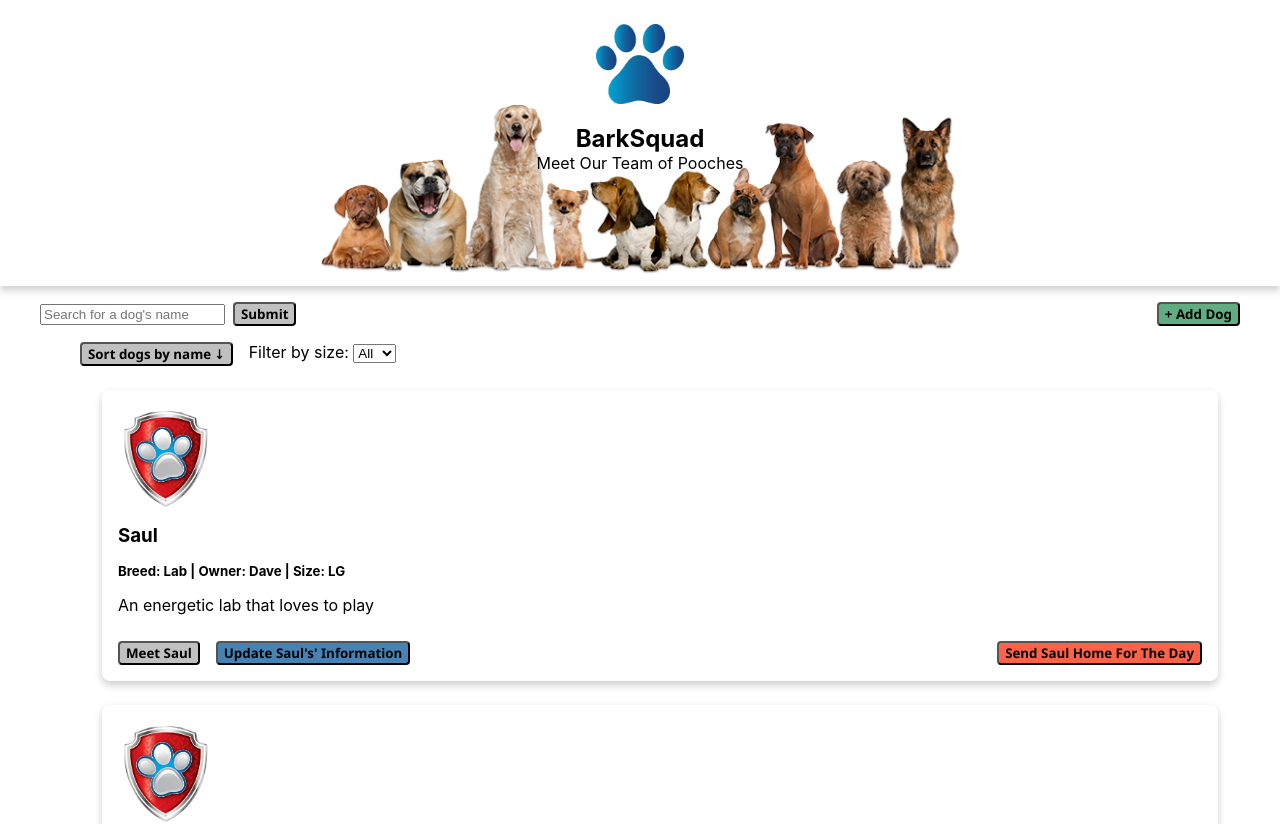
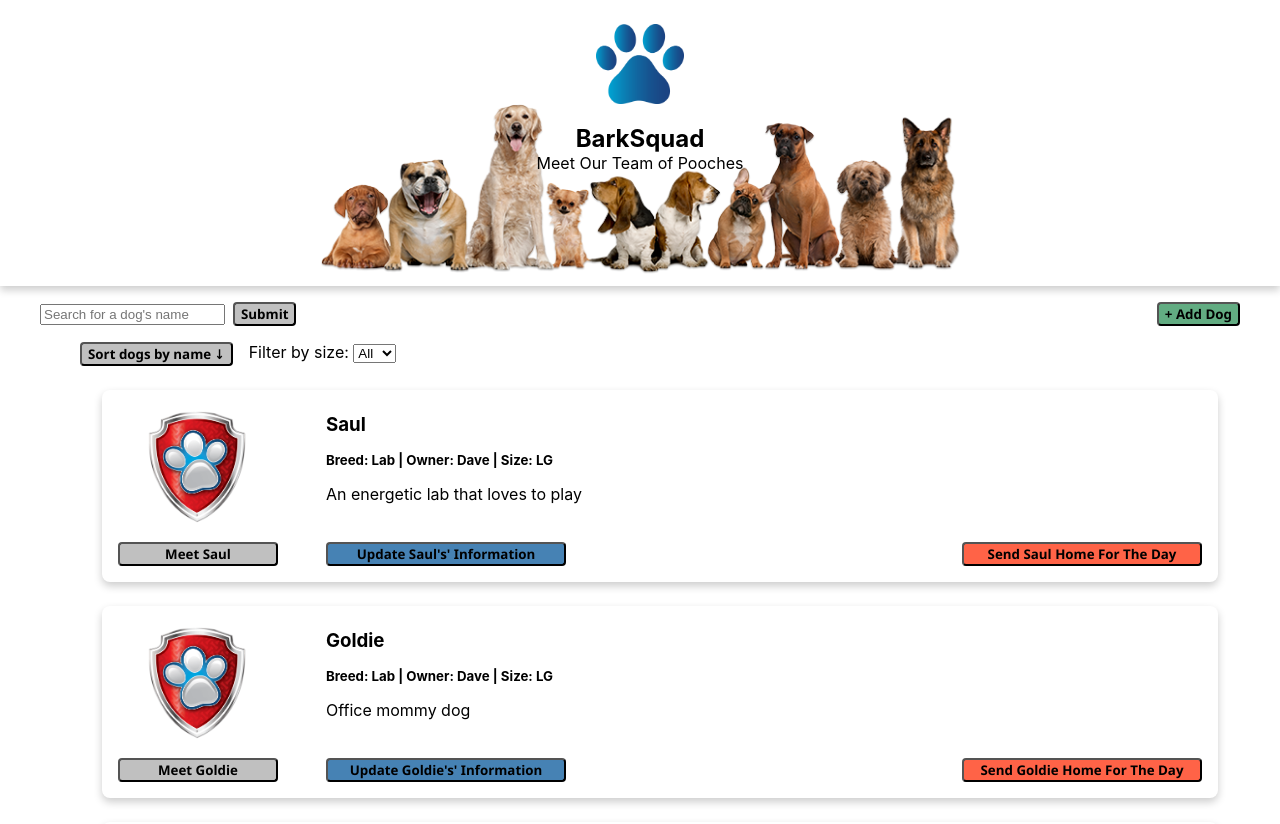
Before and after one commit to DavidCortinas/barksquad, a React (Create React App) app: page / in a window 1280 px wide. Shown: the top 824 px of the page. Built offline with nearby package versions, Linux system fonts and the light colour scheme.

Commit message:
4th commit: updated styling of dog card

```diff
--- a/src/dogs/Dog.css
+++ b/src/dogs/Dog.css
@@ -1,9 +1,9 @@
 .dog-container {
   padding: 2px 16px;
-  display: grid;
   align-content: center;
+  margin-left: 5vmin;
 }
 
 .card-text {
-  margin: 1vmin 0;
+  margin: 2vmin 0;
 }
--- a/src/dogs/DogList.css
+++ b/src/dogs/DogList.css
@@ -4,8 +4,8 @@ a {
 }
 
 .badge {
-  height: 13vmin;
-  padding: 2vmin 0 0 2vmin;
+  height: 15vmin;
+  padding: 2vmin 2vmin 0 5vmin;
 }
 
 .card {
@@ -98,7 +98,6 @@ a {
 }
 
 .filter-sort-wrapper {
-    /* margin: auto 3vmin; */
     display: flex;
     align-content: center;
     padding-left: 10vmin;
@@ -109,8 +108,14 @@ a {
     font-family:'Segoe UI', Tahoma, Geneva, Verdana, sans-serif;
     font-weight: bold;
     border-radius: 4px;
+    width: 20vmin;
 }
 
 .missing-dog-prompt {
     text-align: center;
 }
+
+.dog-badge-container {
+    display: flex;
+    width: 100%;
+}
--- a/src/dogs/DogList.js
+++ b/src/dogs/DogList.js
@@ -31,7 +31,6 @@ const DogList = ({ onRemovePressed, onSearchPressed, onSortPressed, onFilterBySi
     const [query, setQuery] = useState("");
     const [missingDog, setMissingDog] = useState("")
     const [sizeFilter, setSizeFilter] = useState("");
-    const [isFiltered, setIsFiltered] = useState(false);
     const { dogs, filteredDogs, sortOrder } = useSelector(
         (state) => state.data
     );
@@ -49,7 +48,6 @@ const DogList = ({ onRemovePressed, onSearchPressed, onSortPressed, onFilterBySi
   const handleFilterBySize = e => {
     setSizeFilter(e.target.value);
     onFilterBySize(query, e.target.value);
-    setIsFiltered(true)
   };
 
   const handleSearchInput = e => {
@@ -97,8 +95,10 @@ const DogList = ({ onRemovePressed, onSearchPressed, onSortPressed, onFilterBySi
                 {useDogs.map((dog, index) => (
                 <div className="card" key={dog.name}>
                     <Link to={`/${dog.name}`}>
-                        <img src={pawbadge} className="badge" alt="logo" />
-                        <Dog dog={dog} onRemovePressed={onRemovePressed} />
+                        <div className='dog-badge-container'>
+                            <img src={pawbadge} className="badge" alt="logo" />
+                            <Dog dog={dog} onRemovePressed={onRemovePressed} />
+                        </div>
                     </Link>
                     <div className='buttons-container'>
                          <div className="left-buttons-container" key={dog.name}>
--- a/src/dogs/RemoveDogModal.css
+++ b/src/dogs/RemoveDogModal.css
@@ -5,6 +5,16 @@
     border-radius: 4px;
     margin: 0 2vmin;
     align-self: center;
+}
+
+.send-home-button {
+    background-color:tomato;
+    font-family:'Segoe UI', Tahoma, Geneva, Verdana, sans-serif;
+    font-weight: bold;
+    border-radius: 4px;
+    margin: 0 2vmin;
+    align-self: center;
+    width: 30vmin;
 }
 
 .modal-header {
--- a/src/dogs/RemoveDogModal.js
+++ b/src/dogs/RemoveDogModal.js
@@ -22,7 +22,7 @@ const RemoveDogModal = ({ onRemovePressed, dog }) => {
     return (
         <div>
             <button
-                className="cancel-delete-button"
+                className="send-home-button"
                 onClick={() => setShowModal(true)}
             >
                 Send {dog.name} Home For The Day
--- a/src/dogs/UpdateDogForm.css
+++ b/src/dogs/UpdateDogForm.css
@@ -3,7 +3,8 @@
     font-family: 'Segoe UI', Tahoma, Geneva, Verdana, sans-serif;
     font-weight: bold;
     border-radius: 4px;
-    margin-left: 2vmin;
+    margin-left: 6vmin;
+    width: 30vmin;
 }
 
 .update-input {
```
